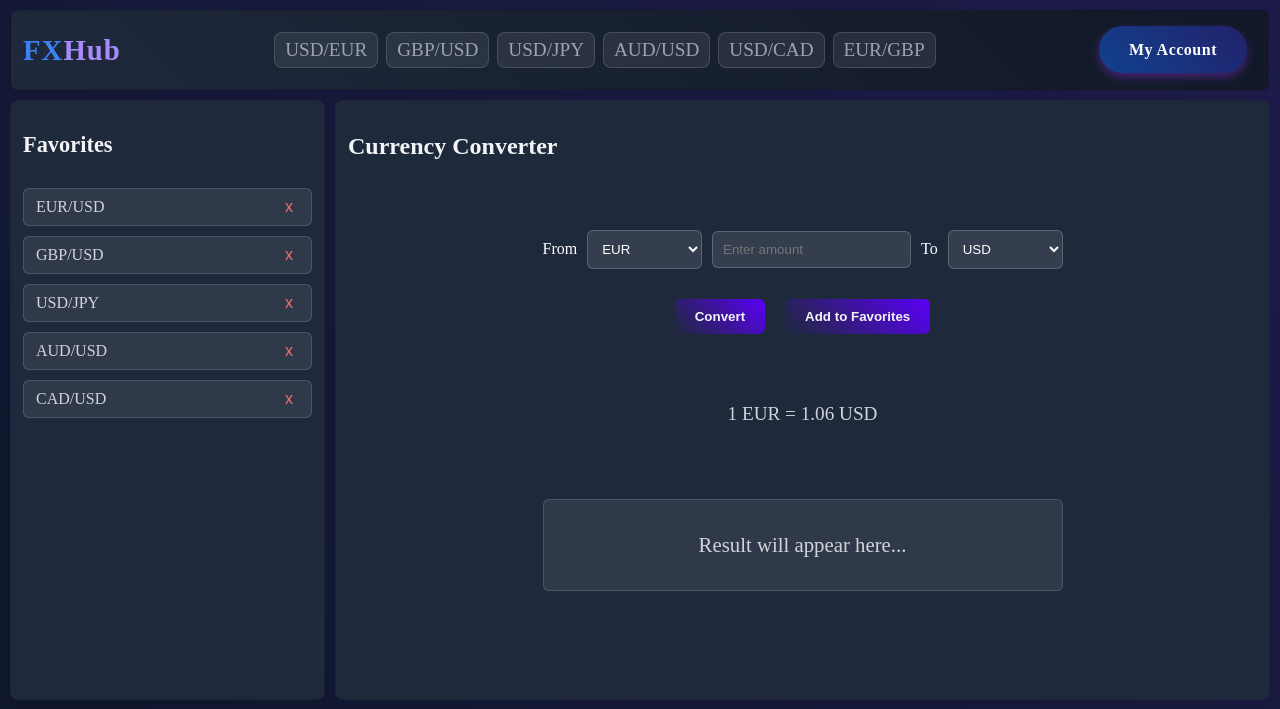
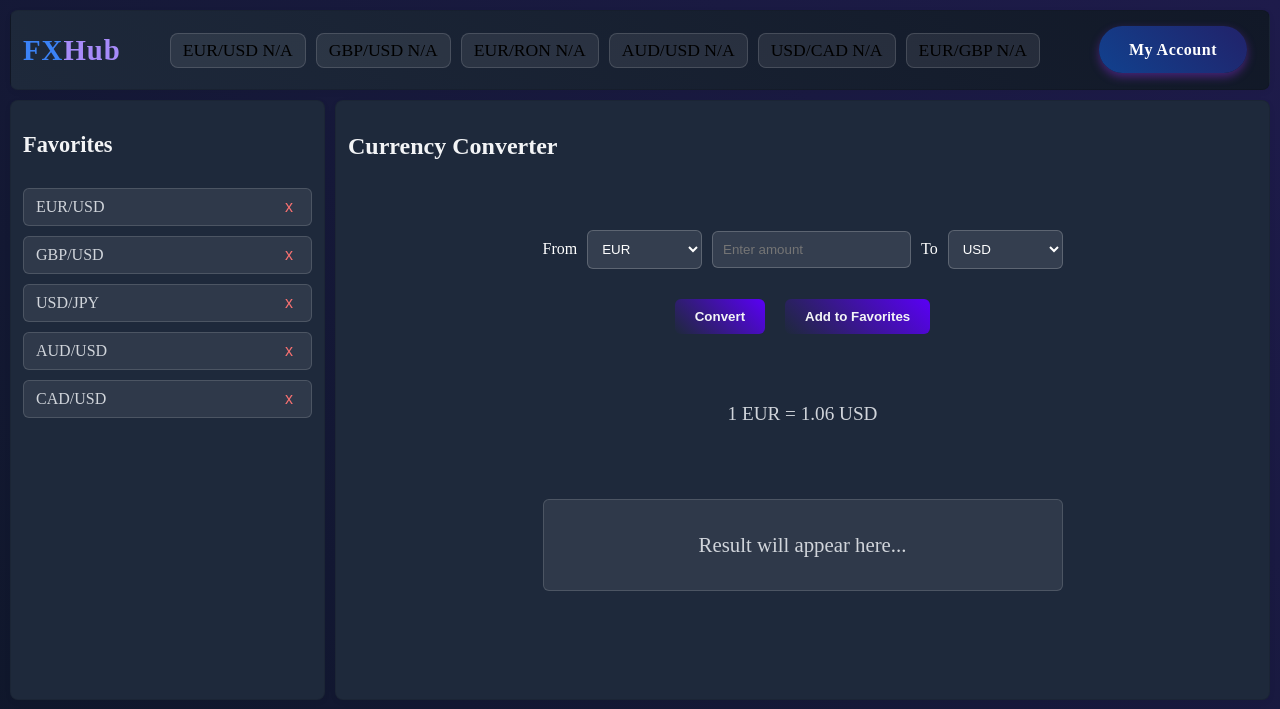
Before and after one commit to 0nel16/CurrencyWebPage, a website: page index.html in a window 1280 px wide. Shown: the top 709 px of the page. Drawn offline with Linux system fonts and the light colour scheme; no server answers.

Commit message:
Created the local server, updated the Live exchange rates in the header section

```diff
--- a/index.html
+++ b/index.html
@@ -14,12 +14,12 @@
                 <span class="fx">FX</span><span class="hub">Hub</span>
             </a>
             <div class="exchangeRates">
-                <div class="cardRates">USD/EUR</div>
-                <div class="cardRates">GBP/USD</div>
-                <div class="cardRates">USD/JPY</div>
-                <div class="cardRates">AUD/USD</div>
-                <div class="cardRates">USD/CAD</div>
-                <div class="cardRates">EUR/GBP</div>
+                <div class="cardRates" data-pair="EUR/USD">EUR/USD</div>
+                <div class="cardRates" data-pair="GBP/USD">GBP/USD</div>
+                <div class="cardRates" data-pair="EUR/RON">EUR/RON</div>
+                <div class="cardRates" data-pair="AUD/USD">AUD/USD</div>
+                <div class="cardRates" data-pair="USD/CAD">USD/CAD</div>
+                <div class="cardRates" data-pair="EUR/GBP">EUR/GBP</div>
             </div>
             <div><a href="account.html" id="btnAccount">My Account</a></div>
         </header>
@@ -82,12 +82,12 @@
                 </div>
             </section>
             <div class="mobileExchangeRates">
-                <div class="cardRates">USD/EUR</div>
-                <div class="cardRates">GBP/USD</div>
-                <div class="cardRates">USD/JPY</div>
-                <div class="cardRates">AUD/USD</div>
-                <div class="cardRates">USD/CAD</div>
-                <div class="cardRates">EUR/GBP</div>
+                <div class="cardRates" data-pair="EUR/USD">EUR/USD</div>
+                <div class="cardRates" data-pair="GBP/USD">GBP/USD</div>
+                <div class="cardRates" data-pair="EUR/RON">EUR/RON</div>
+                <div class="cardRates" data-pair="AUD/USD">AUD/USD</div>
+                <div class="cardRates" data-pair="USD/CAD">USD/CAD</div>
+                <div class="cardRates" data-pair="EUR/GBP">EUR/GBP</div>
             </div>
         </main>
         <footer class="card footer">
--- a/script.js
+++ b/script.js
@@ -0,0 +1,50 @@
+document.addEventListener("DOMContentLoaded", () => {
+  const cardRates = document.querySelectorAll(".cardRates");
+
+  async function updateRates() {
+  try {
+    const response = await fetch("/api/rates");
+    const data = await response.json();
+    if (!data.rates) throw new Error("No rates found in API response");
+
+    const base = data.base; // should be EUR
+
+    cardRates.forEach(card => {
+      const pair = card.dataset.pair;
+      const [from, to] = pair.split("/");
+
+      let rate = null;
+
+      // 1. If either currency equals the base (EUR)
+      if (from === base && data.rates[to]) {
+        rate = data.rates[to];
+      } else if (to === base && data.rates[from]) {
+        rate = 1 / data.rates[from];
+      }
+      // 2. Otherwise, calculate cross rate via EUR
+      else if (data.rates[from] && data.rates[to]) {
+        rate = data.rates[to] / data.rates[from];
+      }
+
+      if (rate) {
+        const oldValue = card.textContent;
+        const newValue = `${pair} ${rate.toFixed(3)}`;
+          card.textContent = newValue;
+          card.style.transition = "color 0.3s ease";
+          card.style.color = "#4ade80";
+          setTimeout(() => (card.style.color = "#f3f4f6"), 600);
+      } else {
+        card.textContent = `${pair} N/A`;
+      }
+    });
+  } catch (error) {
+    console.error("Error updating rates:", error);
+    cardRates.forEach(card => {
+      card.textContent = `${card.dataset.pair} N/A`;
+    });
+  }
+}
+
+  updateRates();
+  setInterval(updateRates, 30000); // refresh every 30s
+});
--- a/style.css
+++ b/style.css
@@ -30,6 +30,8 @@ html, body{
     align-items: center;
     justify-content: space-between;
     gap: 12px;
+    flex-wrap: nowrap;
+    overflow: hidden;
 }
 
 .main {
@@ -74,24 +76,28 @@ html, body{
 
 .exchangeRates{
     display: flex;
-    flex: 1 1 auto;
-    gap: 8px;
+    justify-content: center;
     align-items: center;
-    justify-content: center;
+    gap: 10px;
+    flex: 1;               /* takes remaining space between logo and button */
+    flex-shrink: 1;        /* allows shrinking when space is tight */
     overflow: hidden;
-    color: #9ca3af;
+    min-width: 0;
 }
 
 .cardRates{
     display: inline-flex;
     align-items: center;
+    justify-content: center;
     gap: 6px;
-    padding: 6px 10px;
+    padding: 6px 12px;
     border-radius: 8px;
     background: rgba(255, 255, 255, 0.08);
     border: 1px solid rgba(255, 255, 255, 0.14);
-    font-size: 1.2rem;
+    font-size: 1.1rem;
     white-space: nowrap;
+    flex-shrink: 0;
+    min-width: 100px;
 }
 
 #btnAccount{
@@ -108,6 +114,7 @@ html, body{
     text-decoration: none;
     font-weight: 700;
     letter-spacing: 0.5px;
+    flex-shrink: 0;
 }
 
 #btnAccount:hover{
```
Also changed, not shown: package.json (added, +29 -0 lines), server.js (+17 -0 lines), 1 other file.
